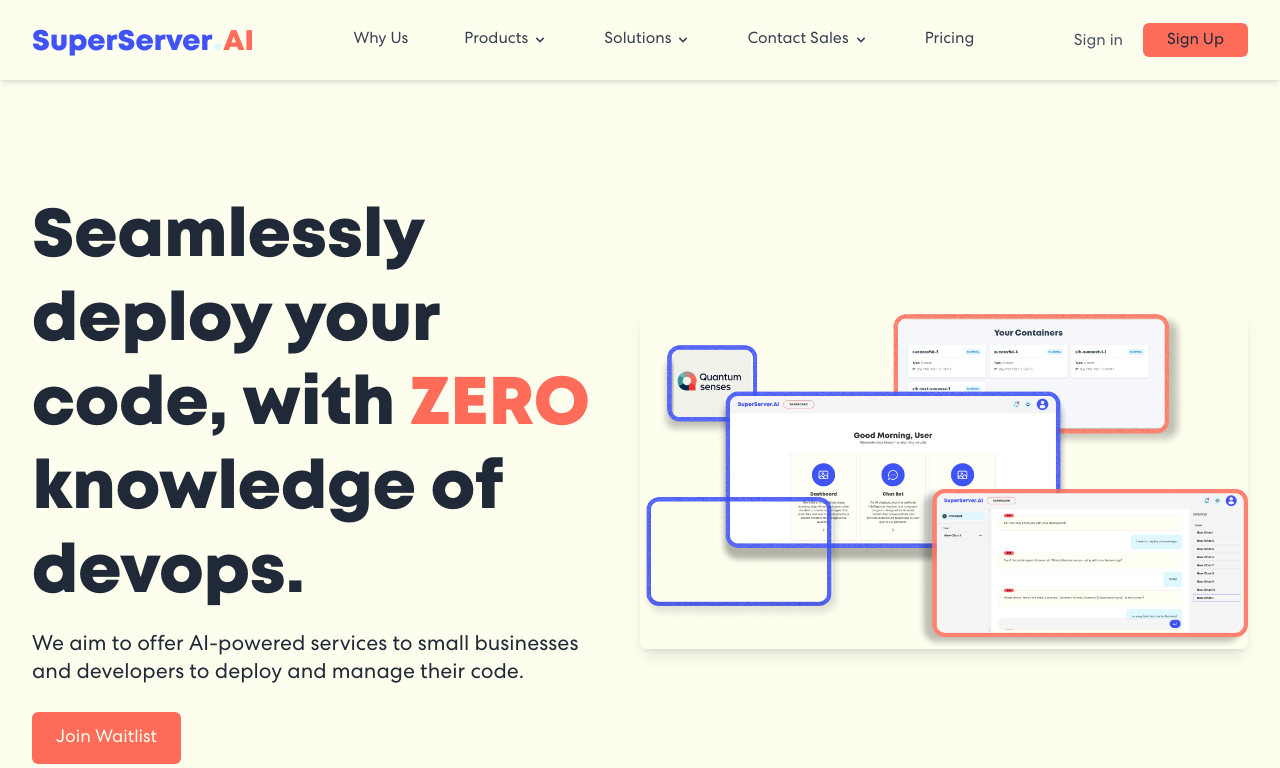
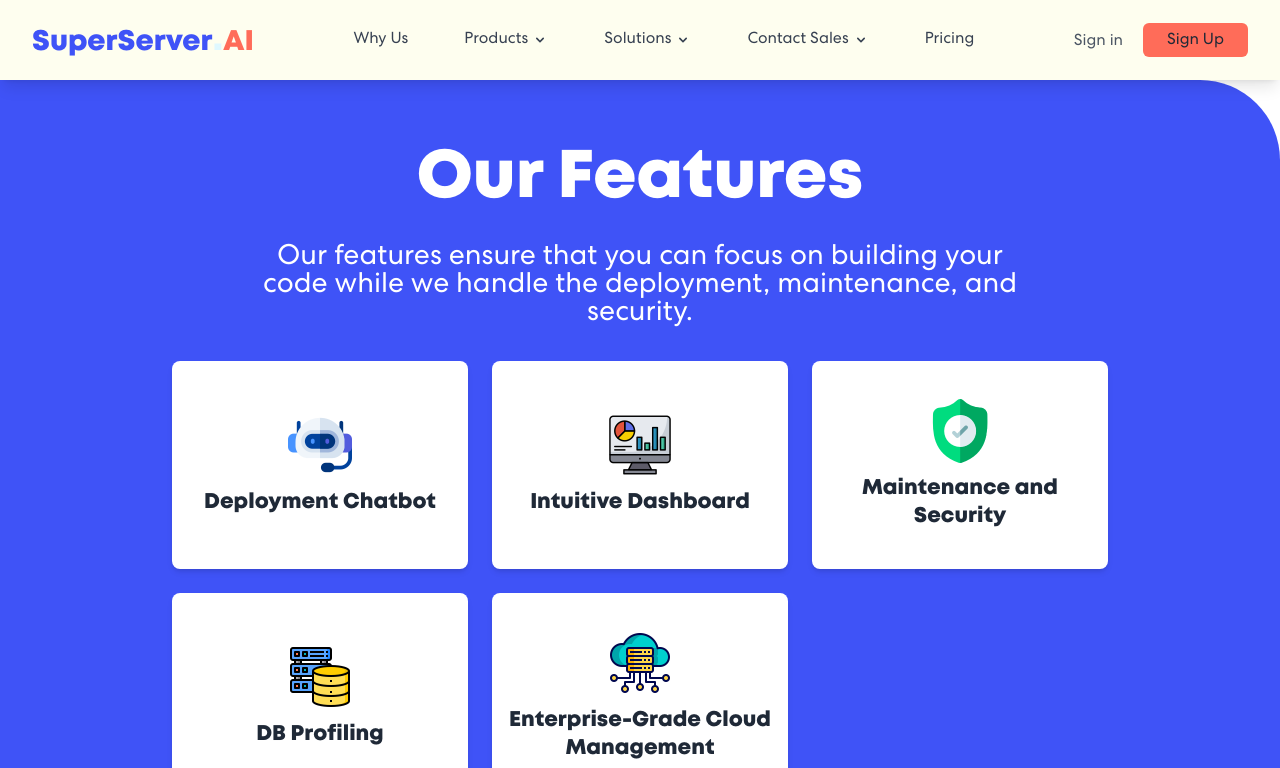
Before and after one commit to Avinier/SuperServerAI-LandingPage, a React (Vite) app: page / in a window 1280 px wide. Shown: the top 768 px of the page. Built offline with nearby package versions, Linux system fonts and the light colour scheme; grey boxes are pictures that could not be loaded.

Commit message:
Update Hero.jsx

```diff
--- a/src/components/Hero.jsx
+++ b/src/components/Hero.jsx
@@ -1,140 +1,120 @@
-import React, { useState, useRef } from "react";
-import "../styles/hero.css";
+import React, { useEffect, useRef, useState } from "react";
 
-function Hero() {
-  const [isVisible, setIsVisible] = useState(true);
-  const [isModalOpen, setIsModalOpen] = useState(false);
-  const videoRef = useRef(null);
+const FeatureCard = ({ feature, index, visibleFeatures }) => (
+  <div
+    className={`bg-white rounded-lg shadow-md overflow-hidden h-auto sm:h-52 transition-all duration-300 ease-in-out transform hover:-translate-y-1 hover:shadow-lg ${
+      visibleFeatures.includes(index) ? "animate-fadeInUp" : "opacity-0"
+    }`}
+  >
+    <div className="p-4 h-full flex flex-col relative group">
+      <div className="flex flex-col items-center justify-center h-full transition-all duration-300 ease-in-out group-hover:opacity-0">
+        <div className="mb-3 text-primary text-3xl">{feature.icon}</div>
+        <h3 className="font-semibold text-lg sm:text-xl font-heading text-center text-gray-800">
+          {feature.title}
+        </h3>
+      </div>
 
-  const handleVideoClick = () => {
-    setIsModalOpen(true);
-  };
+      <div className="absolute inset-0 p-4 flex items-center justify-center bg-secondary cursor-pointer text-white opacity-0 transition-opacity duration-300 ease-in-out group-hover:opacity-100">
+        <p className="text-center font-body text-base sm:text-lg">{feature.description}</p>
+      </div>
+    </div>
+  </div>
+);
 
-  const handleCloseModal = () => {
-    setIsModalOpen(false);
-    if (videoRef.current) {
-      videoRef.current.pause();
+const Features = () => {
+  const features = [
+    {
+      icon: (
+        <img src="/images/chatbot.png" alt="Deployment Chatbot" className="w-12 h-12 sm:w-16 sm:h-16 mx-auto" />
+      ),
+      title: "Deployment Chatbot",
+      description: "Deploy your code with ease using our AI-powered chatbot."
+    },
+    {
+      icon: (
+        <img src="/images/dashboard.png" alt="Intuitive Dashboard" className="w-12 h-12 sm:w-16 sm:h-16 mx-auto" />
+      ),
+      title: "Intuitive Dashboard",
+      description: "Manage your code and gain AI-driven insights through our intuitive dashboard."
+    },
+    {
+      icon: (
+        <img src="/images/shield.png" alt="Maintenance and Security" className="w-12 h-12 sm:w-16 sm:h-16 mx-auto" />
+      ),
+      title: "Maintenance and Security",
+      description: "Enjoy continuous security monitoring and automated maintenance of your code."
+    },
+    {
+      icon: (
+        <img src="/images/database-storage.png" alt="DB Profiling" className="w-12 h-12 sm:w-16 sm:h-16 mx-auto" />
+      ),
+      title: "DB Profiling",
+      description: "Optimize your database performance with our advanced DB profiling feature."
+    },
+    {
+      icon: (
+        <img src="/images/cloud.png" alt="Enterprise-Grade Cloud Management" className="w-12 h-12 sm:w-16 sm:h-16 mx-auto" />
+      ),
+      title: "Enterprise-Grade Cloud Management",
+      description: "Focus on your code while we manage your cloud infrastructure at an enterprise level."
+    },
+  ];
+
+  const [animationStarted, setAnimationStarted] = useState(false);
+  const [visibleFeatures, setVisibleFeatures] = useState([]);
+  const containerRef = useRef(null);
+
+  useEffect(() => {
+    const observer = new IntersectionObserver(
+      ([entry]) => {
+        if (entry.isIntersecting && !animationStarted) {
+          setAnimationStarted(true);
+        }
+      },
+      { threshold: 0.2 }
+    );
+
+    if (containerRef.current) {
+      observer.observe(containerRef.current);
     }
-  };
 
-  const btnAnimation =
-    "transition-all duration-300 hover:shadow-lg transform hover:scale-105 hover:-translate-y-1";
+    return () => {
+      if (containerRef.current) {
+        observer.unobserve(containerRef.current);
+      }
+    };
+  }, [animationStarted]);
+
+  useEffect(() => {
+    if (animationStarted) {
+      features.forEach((_, index) => {
+        setTimeout(() => {
+          setVisibleFeatures((prev) => [...prev, index]);
+        }, index * 200);
+      });
+    }
+  }, [animationStarted]);
 
   return (
-    <section
-      className={`bg-background flex flex-col lg:flex-row min-h-screen w-full items-center justify-center px-4 sm:px-6 lg:px-8 py-12 lg:py-20 ${
-        isVisible ? "animate-fade-in-up" : "opacity-0"
-      }`}
-    >
-      {/* Text Content */}
-      <div className="w-full lg:w-1/2 mb-8 lg:mb-0 lg:pr-8">
-        <div className="text-center lg:text-left max-w-xl mx-auto lg:mx-0">
-          <h1 className="text-2xl sm:text-3xl lg:text-4xl xl:text-5xl leading-tight font-bold mb-4 font-heading text-text">
-            Seamlessly deploy your code, with{" "}
-            <span className="text-secondary">ZERO</span> knowledge of devops.
-          </h1>
-          <p className="text-base sm:text-lg lg:text-xl text-text mb-6 font-body">
-            We aim to offer AI-powered services to small businesses and
-            developers to deploy and manage their code.
-          </p>
-          <div className="flex flex-col sm:flex-row justify-center lg:justify-start space-y-4 sm:space-y-0 sm:space-x-4">
-            <a
-              href="https://hu56kt7hdn2.typeform.com/to/vD8NjERN"
-              target="_blank"
-              rel="noopener noreferrer"
-              className={`bg-secondary text-background px-6 py-3 rounded-md text-base sm:text-lg font-body ${btnAnimation}`}
-            >
-              Join Waitlist
-            </a>
-            <button
-              onClick={handleVideoClick}
-              className={`lg:hidden bg-primary text-background px-6 py-3 rounded-md text-base sm:text-lg font-body ${btnAnimation}`}
-            >
-              Watch Demo
-            </button>
+    <section className="py-8 sm:py-12 relative bg-primary overflow-hidden rounded-tr-[40px] sm:rounded-tr-[80px] rounded-br-[40px] sm:rounded-br-[80px]">
+      <div className="container mx-auto px-4 relative z-10" ref={containerRef}>
+        <h2 className="text-3xl sm:text-4xl md:text-5xl font-heading text-center text-white mb-4">
+          Our Features
+        </h2>
+        <p className="text-base sm:text-lg md:text-xl lg:text-2xl mb-6 sm:mb-8 text-center font-body text-white max-w-xs sm:max-w-2xl md:max-w-3xl mx-auto">
+          Our features ensure that you can focus on building your code while we handle the deployment, maintenance, and security.
+        </p>
+        <div className="grid grid-cols-1 gap-4 sm:gap-6 w-[85%] sm:w-[90%] md:w-[85%] lg:w-[75%] mx-auto">
+          {/* All cards in a single column layout for mobile, then grid for larger screens */}
+          <div className="grid grid-cols-1 sm:grid-cols-2 lg:grid-cols-3 gap-4 sm:gap-6">
+            {features.map((feature, index) => (
+              <FeatureCard key={index} feature={feature} index={index} visibleFeatures={visibleFeatures} />
+            ))}
           </div>
         </div>
       </div>
-
-      {/* Image and Video Container - Hidden on mobile */}
-      <div className="hidden lg:block relative w-1/2">
-        <img
-          src="/images/hero-image1.png"
-          alt="Hero image"
-          className="w-full h-auto rounded-lg shadow-lg"
-        />
-
-        {/* Video Thumbnail */}
-        <div
-          className="absolute bottom-[14%] left-[1.8%] cursor-pointer w-[30%] max-w-[187px]"
-          onClick={handleVideoClick}
-        >
-          <div className="relative w-full pb-[56.25%]">
-            <video
-              autoPlay
-              muted
-              loop
-              playsInline
-              className="absolute top-0 left-0 w-full h-full object-cover rounded-lg shadow-md"
-              style={{
-                borderRadius: '10px',
-                pointerEvents: 'auto',
-              }}
-            >
-              <source src="http://dev.quantumsenses.com:8877/final-demo_editted.mp4" type="video/mp4" />
-              Your browser does not support the video tag.
-            </video>
-          </div>
-        </div>
-        {/* <div
-          className="absolute bottom-[14%] left-[1.8%] cursor-pointer w-[30%] max-w-[187px]"
-          onClick={handleVideoClick}
-        >
-          <div className="relative w-full pb-[56.25%]">
-          <iframe
-              src="http://dev.quantumsenses.com:8877/final-demo_editted.mp4"
-              width="640"
-              height="360"
-              frameBorder="0"
-              allow="autoplay; fullscreen; picture-in-picture"
-              allowFullScreen
-              title="Vimeo video player"
-            ></iframe>
-          </div>
-        </div> */}
-      </div>
-
-      {/* Modal with Fullscreen Video */}
-      {isModalOpen && (
-        <div
-          className="fixed inset-0 bg-black bg-opacity-50 flex items-center justify-center z-50 p-4"
-          onClick={handleCloseModal}
-        >
-          <div
-            className="bg-white rounded-lg relative w-full max-w-3xl"
-            onClick={(e) => e.stopPropagation()}
-          >
-            <button
-              onClick={handleCloseModal}
-              className="absolute top-2 right-2 text-gray-600 hover:text-gray-800 z-10"
-            >
-              ✕
-            </button>
-            <div className="relative pb-[56.25%] h-0">
-              <video
-                ref={videoRef}
-                className="absolute top-0 left-0 w-full h-full rounded-md"
-                controls
-              >
-                <source src="/videos/video.mp4" type="video/mp4" />
-                Your browser does not support the video tag.
-              </video>
-            </div>
-          </div>
-        </div>
-      )}
     </section>
   );
-}
+};
 
-export default Hero;
+export default Features;
```
